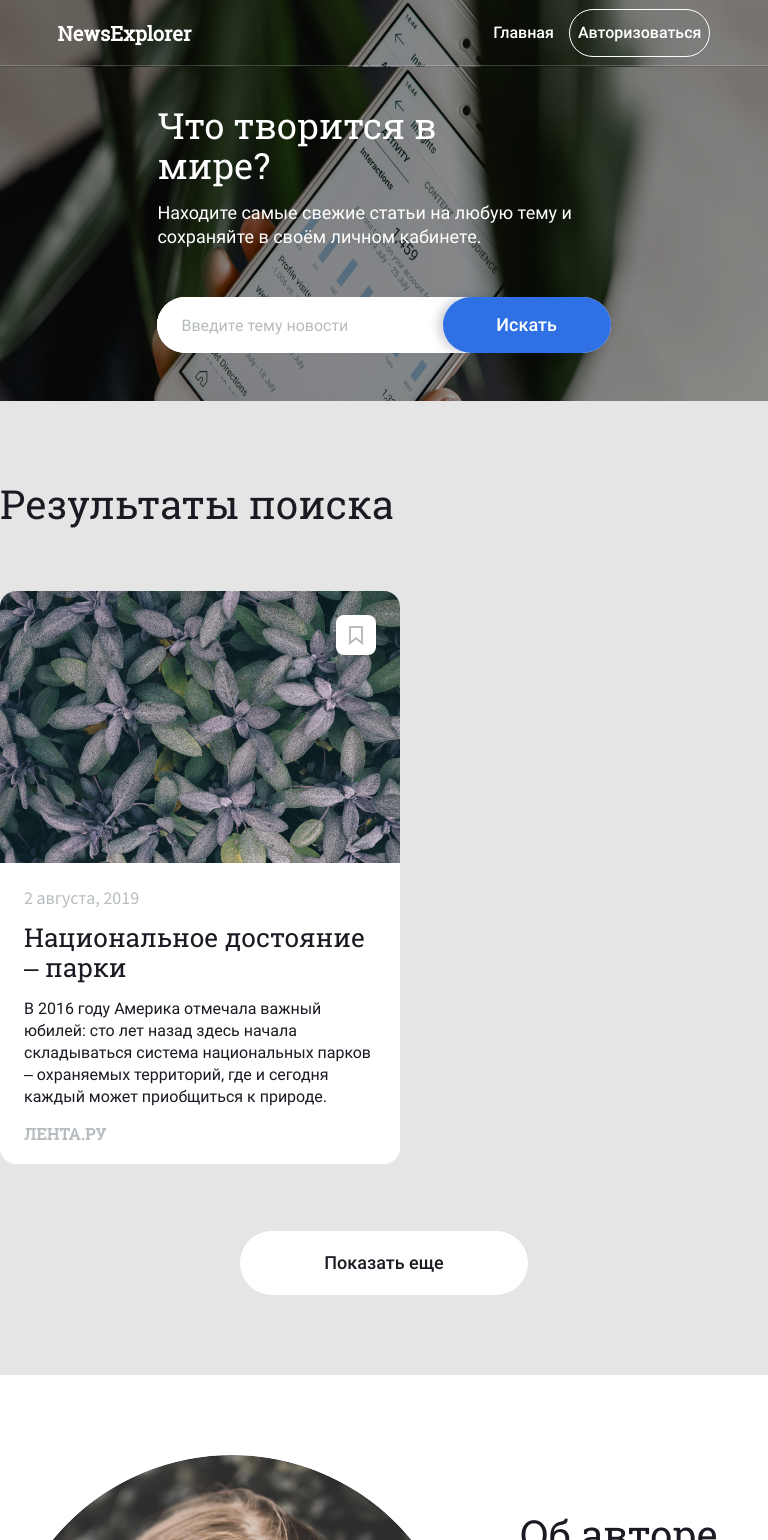
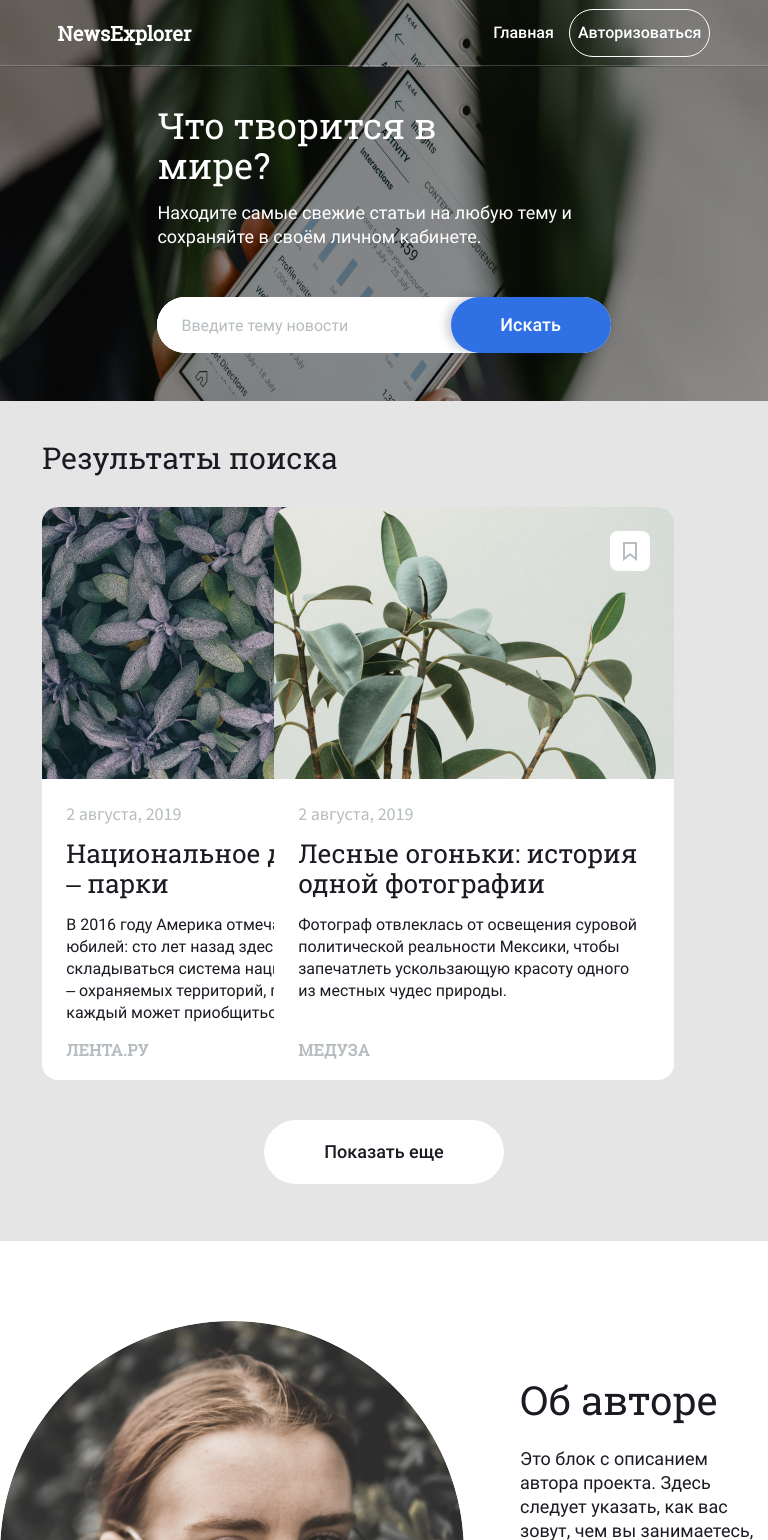
Before and after one commit to Vladimir-art/news-explorer-frontend, a React (Create React App) app: page / in a window 768 px wide. Shown: the top 1540 px of the page. Built offline with nearby package versions, Linux system fonts and the light colour scheme.

Commit message:
searching-results  768

```diff
--- a/src/blocks/searchform/__search/searchform__search.css
+++ b/src/blocks/searchform/__search/searchform__search.css
@@ -33,3 +33,9 @@
   background: #2A65CC;
   outline: none;
 }
+
+@media screen and (max-width: 1024px) and (min-width: 768px) {
+  .searchform__search {
+    width: 160px;
+  }
+}
--- a/src/blocks/searching-results/__button/searching-results__button.css
+++ b/src/blocks/searching-results/__button/searching-results__button.css
@@ -27,3 +27,9 @@
   opacity: 0.9;
   box-shadow: 0 5px 10px rgba(14, 26, 57, 0.2);
 }
+
+@media screen and (max-width: 1024px) and (min-width: 768px) {
+  .searching-results__button {
+    width: 240px;
+  }
+}
--- a/src/blocks/searching-results/__elements/searching-results__elements.css
+++ b/src/blocks/searching-results/__elements/searching-results__elements.css
@@ -9,3 +9,12 @@
   grid-column-gap: 16px;
   overflow: hidden;
 }
+
+@media screen and (max-width: 1024px) and (min-width: 768px) {
+  .searching-results__elements {
+    margin: 0 0 37px;
+    grid-template-columns: repeat(auto-fill, 224px);
+    grid-row-gap: 8px;
+    grid-column-gap: 8px;
+  }
+}
--- a/src/blocks/searching-results/__title/searching-results__title.css
+++ b/src/blocks/searching-results/__title/searching-results__title.css
@@ -8,3 +8,11 @@
   line-height: 46px;
   color: #1A1B22;
 }
+
+@media screen and (max-width: 1024px) and (min-width: 768px) {
+  .searching-results__title {
+    margin: 0 0 32px;
+    font-size: 30px;
+    line-height: 34px;
+  }
+}
--- a/src/blocks/searching-results/searching-results.css
+++ b/src/blocks/searching-results/searching-results.css
@@ -4,6 +4,13 @@
 
 .searching-results {
   padding: 80px 0;
-  max-width: 1232px;
+  max-width: 85%;
   margin: 0 auto;
 }
+
+@media screen and (max-width: 1024px) and (min-width: 768px) {
+  .searching-results {
+    max-width: 89%;
+    padding: 40px 0 57px;
+  }
+}
```
